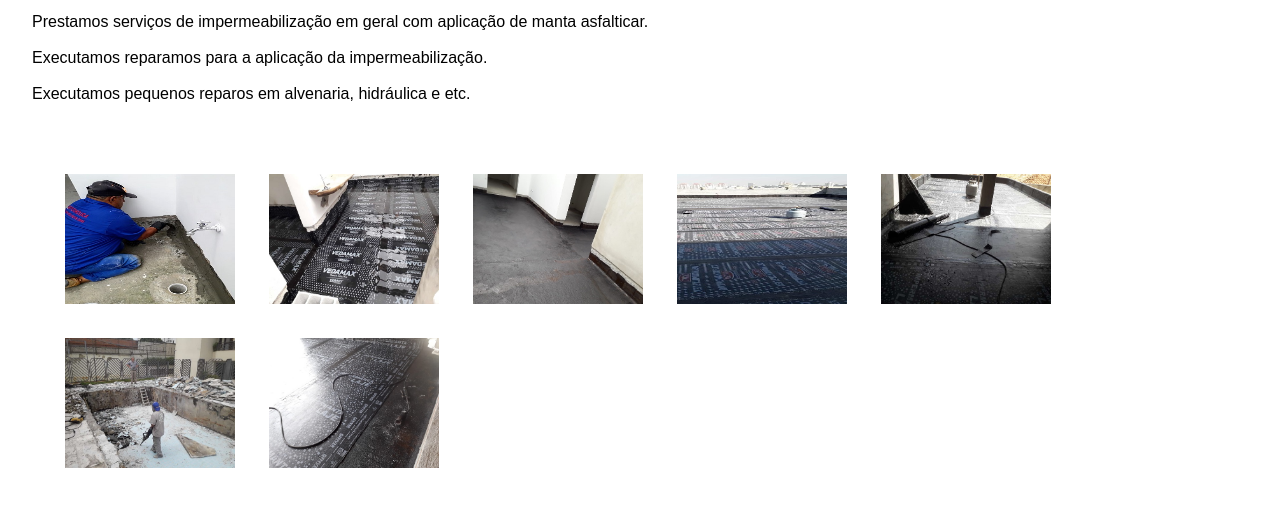
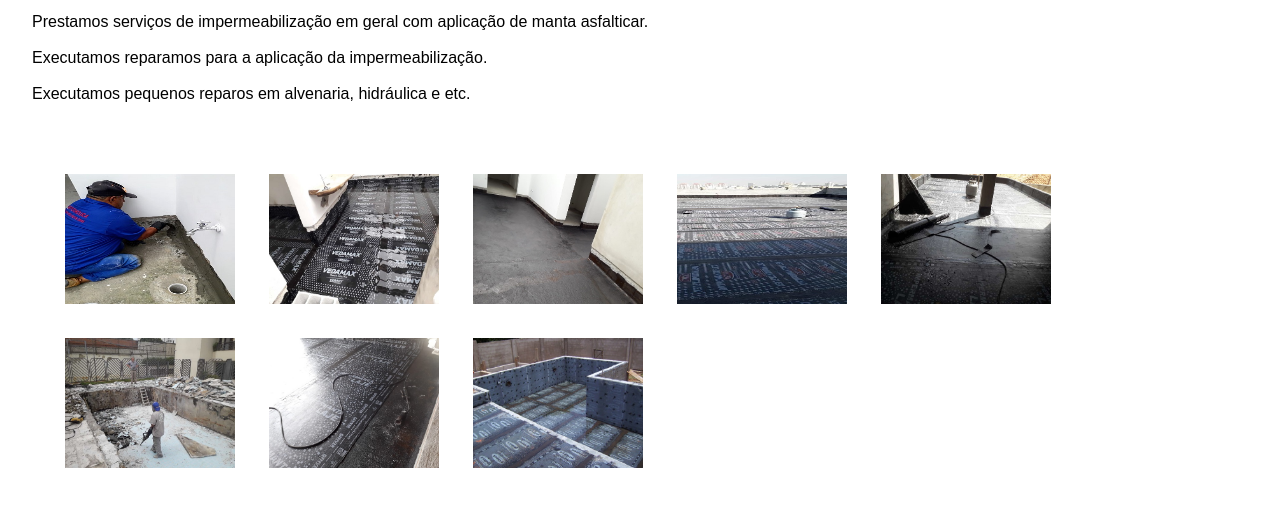
Before and after one commit to Rodrioitit/site, a plain HTML site: page servicos.html in a window 1280 px wide. Shown: the part 89-596 px from the top of the page. Drawn offline with Linux system fonts and the light colour scheme.

Commit message:
Update servicos.html

```diff
--- a/servicos.html
+++ b/servicos.html
@@ -58,6 +58,7 @@
         <a href="images/image05.jpeg" data-lightbox="mygallery" data-title="Impermeabilização de lage"><img height="160px" src="images/image05pequena.jpeg"></a>
         <a href="images/image06.jpeg" data-lightbox="mygallery" data-title="Impermeabilização de piscina"><img height="160px" src="images/image06pequena.jpeg"></a>
         <a href="images/image07.jpeg" data-lightbox="mygallery" data-title="Impermeabilização de piscina"><img height="160px" src="images/image07pequena.jpeg"></a>
+        <a href="images/image08.jpeg" data-lightbox="mygallery" data-title="Impermeabilização de piscina"><img height="160px" src="images/image08pequena.jpeg"></a>
 
     </div>
 
```
